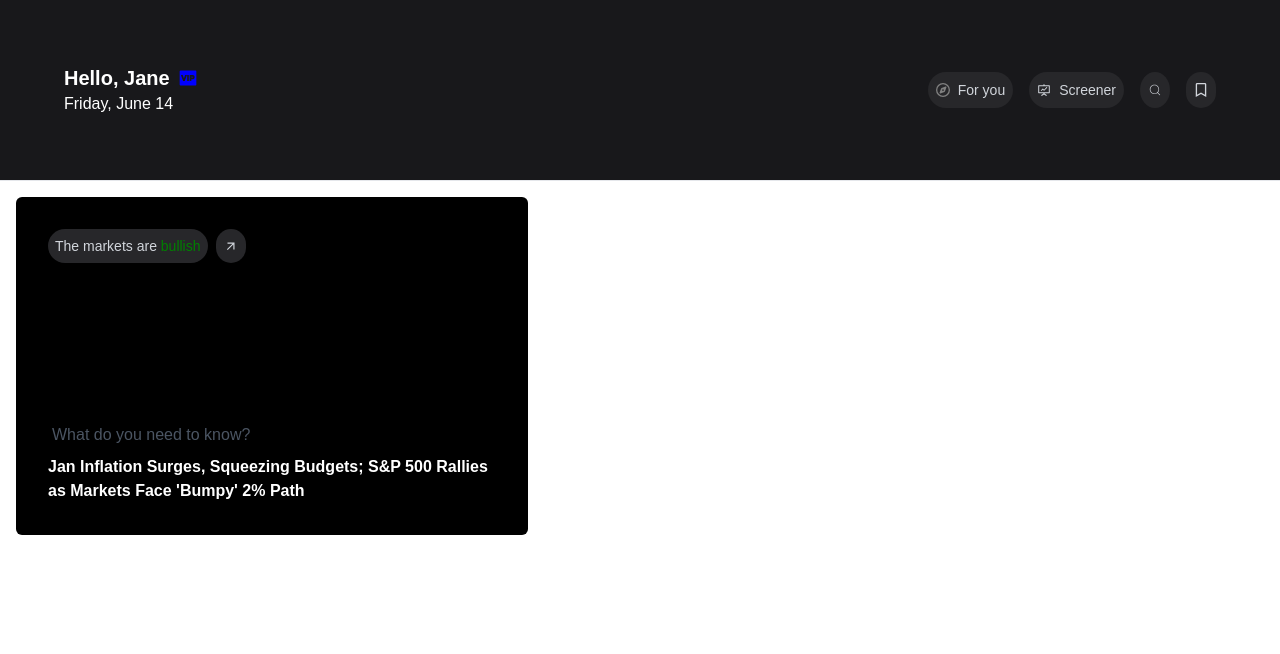
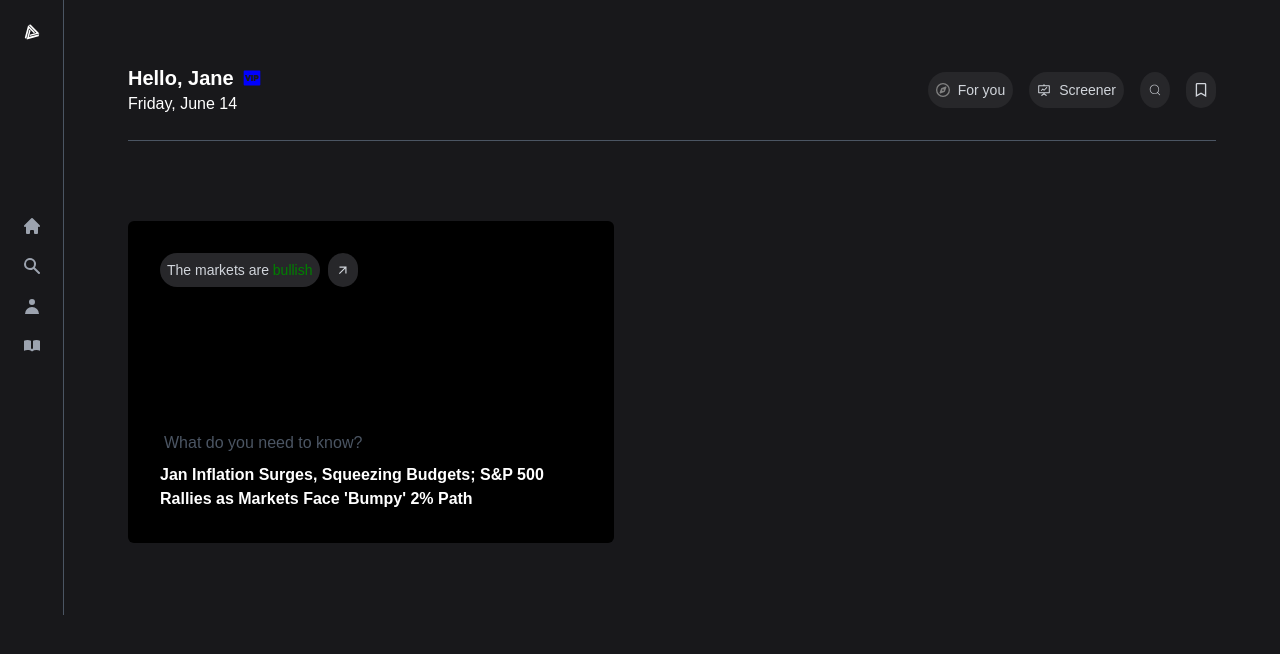
Before and after one commit to saikiran76/StockTable, a React (Vite) app: page / in a window 1280 px wide. Shown: the top 654 px of the page. Built offline with nearby package versions, Linux system fonts and the light colour scheme.

Commit message:
added nav

```diff
--- a/src/App.css
+++ b/src/App.css
@@ -1,3 +1,7 @@
 @tailwind base;
 @tailwind components;
 @tailwind utilities;
+
+body{
+  background-color: #18181B;
+}
--- a/src/App.jsx
+++ b/src/App.jsx
@@ -1,14 +1,18 @@
 import './App.css'
 import Header from './components/Header'
+import { NavBar } from './components/Navbar'
 import News from './components/News'
 
 function App() {
-
   return (
     <>
-    <Header/>
-    <News/>
-
+    <div className='flex'>
+      <div className='w-[5%]'><NavBar/></div>
+      <div className='w-[95%]'>
+        <Header/>
+        <News/>
+      </div>
+    </div>
     </>
   )
 }
--- a/src/components/Header.jsx
+++ b/src/components/Header.jsx
@@ -11,7 +11,8 @@ const Header = ({ userName = "Jane" }) => {
   const formatedDate = formatDate(today)
 
   return (
-    <header className="flex justify-between items-center p-[4rem] bg-zinc-900 text-white border-b font-poppin">
+    <header className=" p-[4rem] bg-zinc-900 text-white font-poppin">
+        <div className='border-gray-600 border-b flex justify-between items-center pb-6'>
             <div>
                 <h1 className="text-xl font-bold flex items-center gap-2">Hello, {userName} <RiVipFill style={{color:"blue"}}/></h1>
                 <span>{formatedDate}</span>
@@ -23,6 +24,7 @@ const Header = ({ userName = "Jane" }) => {
                 <Button icon={<FaRegBookmark/>} add="ml-4"/>
 
             </nav>
+      </div>
     </header>
   );
 };
--- /dev/null
+++ b/src/components/Navbar.jsx
@@ -0,0 +1,16 @@
+import { HiHome, HiSearch, HiUser, HiBookOpen } from 'react-icons/hi';
+import { GiMoebiusTriangle } from "react-icons/gi";
+export const NavBar = () =>{
+    return(
+        <div className="border-gray-600 border-r h-[110%] p-2">
+            <GiMoebiusTriangle style={{margin:"1em", color:"white"}}/>
+            <div className="p-4 flex flex-col gap-5 justify-center items-center mt-[10em]">
+                <div className='text-gray-400 text-xl cursor-pointer hover:text-blue-400 duration-300'><HiHome /></div>
+                <div className='text-gray-400 text-xl cursor-pointer hover:text-blue-400 duration-300'><HiSearch /></div>
+                <div className='text-gray-400 text-xl cursor-pointer hover:text-blue-400 duration-300'><HiUser /></div>
+                <div className='text-gray-400 text-xl cursor-pointer hover:text-blue-400 duration-300'><HiBookOpen /></div>
+
+            </div>
+        </div>
+    )
+}
--- a/src/components/News.jsx
+++ b/src/components/News.jsx
@@ -3,12 +3,12 @@ import { MdOutlineArrowOutward } from "react-icons/md";
 
 const News = ()=>{
     return(
-        <div className="rounded-md bg-black text-white p-8 m-4 w-[40%] font-poppin">
+        <div className="rounded-md bg-black text-white p-8 m-4 ml-16 w-[40%] font-poppin">
             <div className="flex gap-2">
                 <Button name={<p>The markets are <span style={{color:"green"}}>bullish</span></p>} icon={<span className="hidden"/>} p="p-[0.5em]"/>
                 <Button icon={<MdOutlineArrowOutward/>}/>
             </div>
-            <h1 className="mt-[10em] ml-1 text-gray-600">What do you need to know?</h1>
+            <h1 className="mt-[9em] ml-1 text-gray-600">What do you need to know?</h1>
             <h1 className="font-bold mt-2">Jan Inflation Surges, Squeezing Budgets; S&P 500
                 Rallies as Markets Face 'Bumpy' 2% Path</h1>
         </div>
```
Lines whose indentation alone changed are shown as unchanged.
